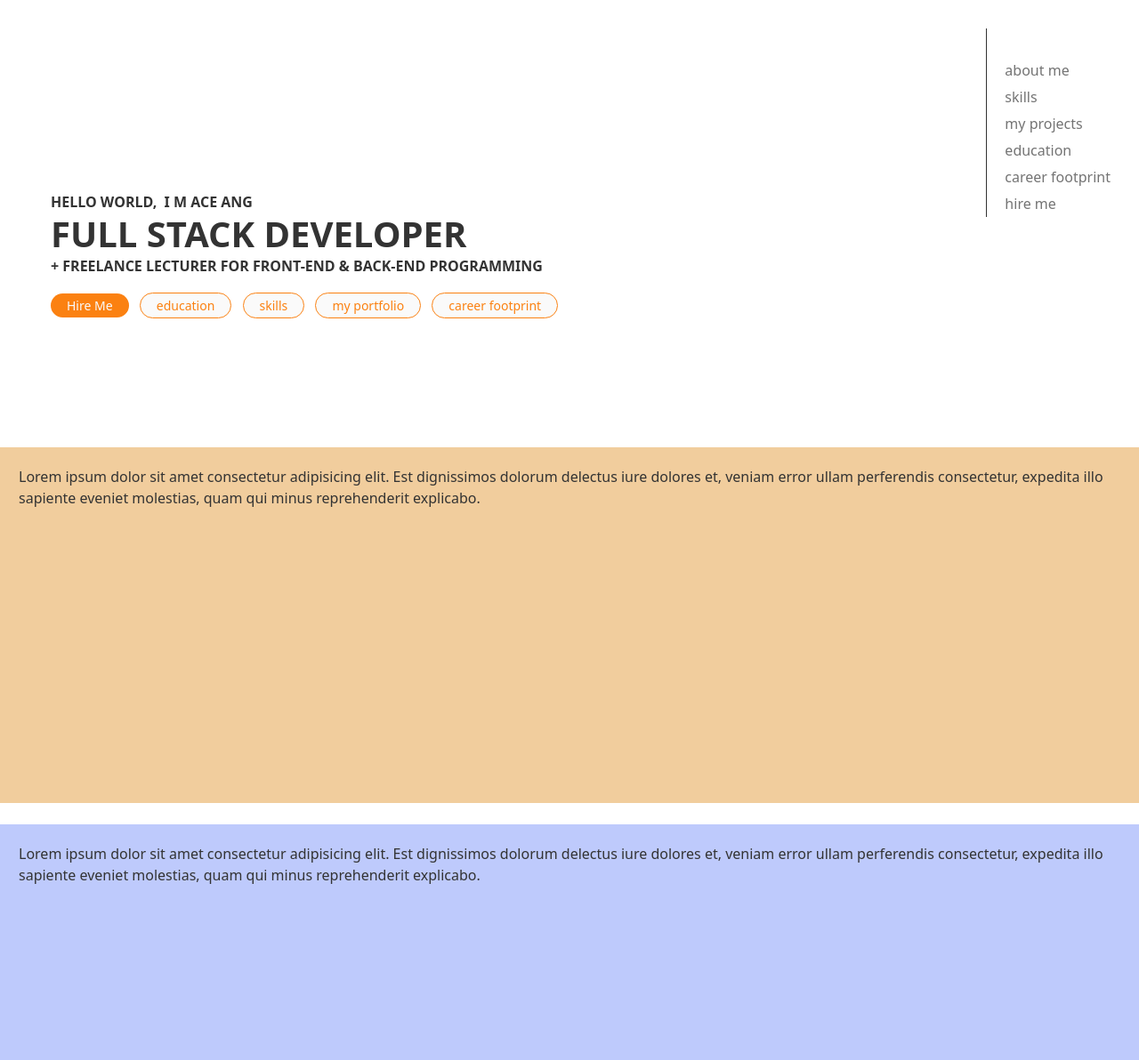
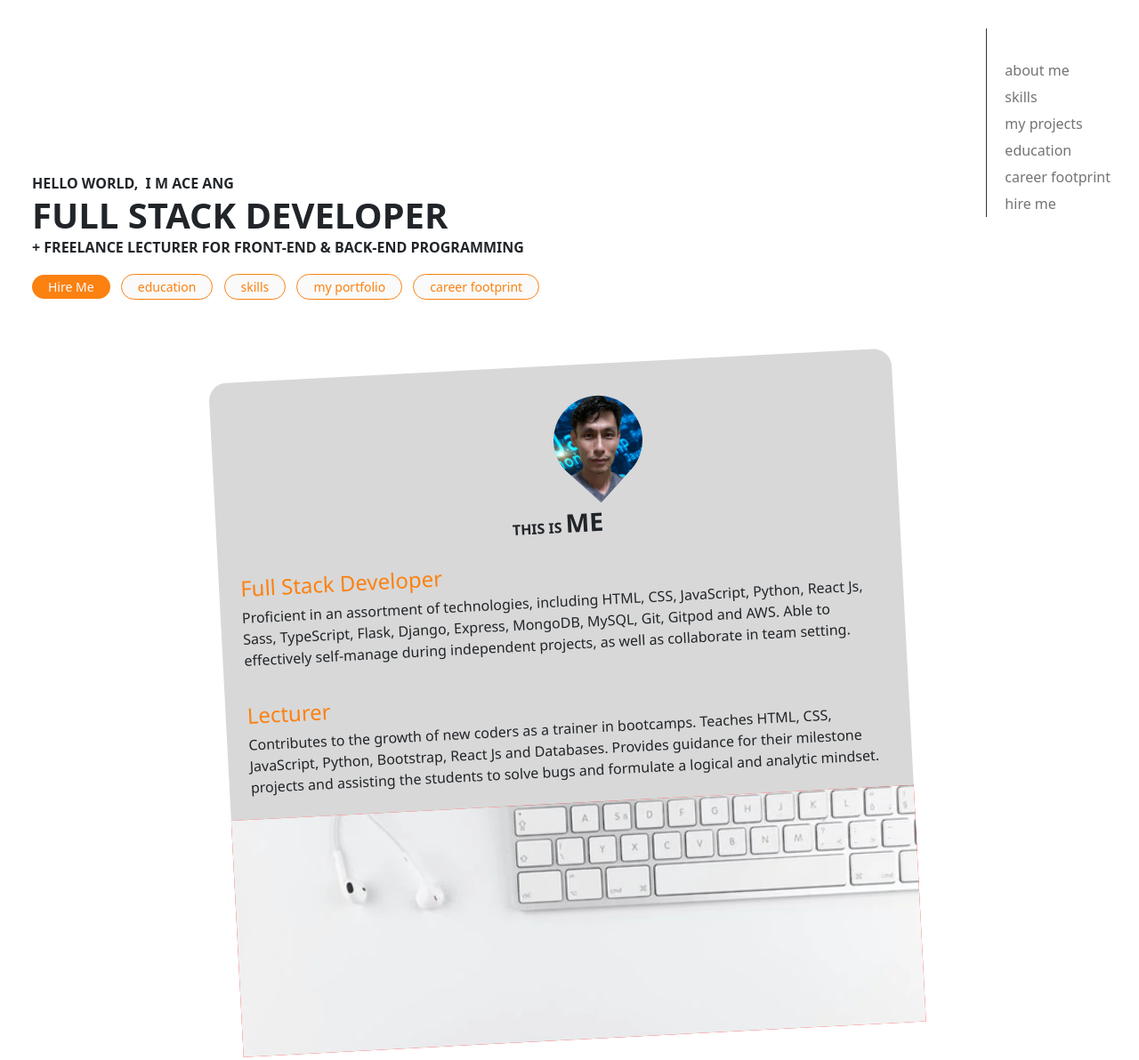
Before and after one commit to 99Ace/99Ace, a website: page index.html in a window 1280 px wide. Shown: the top 1192 px of the page at 89% size. Drawn offline with nearby package versions, Linux system fonts and the light colour scheme.

Commit message:
complete about me section, utilised CSS siblings, transform rotate, translate

```diff
--- a/index.html
+++ b/index.html
@@ -20,7 +20,7 @@
     <nav class="navbar navbar-expand-lg navbar-light">
         <div class="container-fluid">
             <a href="" class="navbar-brand">
-                <img src="images/me-bg-code.png" class="img-fluid" alt="">
+                <img src="images/me-bg-code.png" class="img-fluid" alt="a picture of Ace Ang">
             </a>
             <button class="ms-auto navbar-toggler border-0" type="button" data-bs-toggle="collapse"
                 data-bs-target="#navbarSupportedContent" aria-controls="navbarSupportedContent" aria-expanded="false"
@@ -88,12 +88,12 @@
             <p>+ FREELANCE LECTURER FOR FRONT-END <br class="d-lg-none">& BACK-END PROGRAMMING</p>
         </div>
         <div class="mt-3">
-            <a class="btn-sm btn-primary me-2">Hire Me</a>
-            <a class="btn-sm btn-outline-primary me-2 d-lg-none">email me</a>
-            <a class="btn-sm btn-outline-primary me-2 d-none d-lg-inline-block">education</a>
-            <a class="btn-sm btn-outline-primary me-2 d-none d-lg-inline-block">skills</a>
-            <a class="btn-sm btn-outline-primary me-2 d-none d-lg-inline-block">my portfolio</a>
-            <a class="btn-sm btn-outline-primary me-2 d-none d-lg-inline-block">career footprint</a>
+            <a class="btn-sm btn-ace me-2">Hire Me</a>
+            <a class="btn-sm btn-outline-ace me-2 d-lg-none">email me</a>
+            <a class="btn-sm btn-outline-ace me-2 d-none d-lg-inline-block">education</a>
+            <a class="btn-sm btn-outline-ace me-2 d-none d-lg-inline-block">skills</a>
+            <a class="btn-sm btn-outline-ace me-2 d-none d-lg-inline-block">my portfolio</a>
+            <a class="btn-sm btn-outline-ace me-2 d-none d-lg-inline-block">career footprint</a>
 
         </div>
         <div class="mini-nav">
@@ -104,12 +104,43 @@
         </div>
     </main>
 
+    <!-- About Me Section:  -->
+    <section id="about-me">
+        <div>
+            <div class="info">
+                <div class="text-center">
+                    <div class="marker">
+                        <img src="images/me-bg-code.png" alt="a picture of Ace Ang" class="img-fluid">
+                    </div>
+                    <h3 class="mt-3">THIS IS <span>ME</span></h3>
+                </div>
 
-    <section style="height: 50vh;background-color: rgb(241, 205, 157);">
-        Lorem ipsum dolor sit amet consectetur adipisicing elit. Est dignissimos dolorum delectus iure dolores et,
-        veniam error ullam perferendis consectetur, expedita illo sapiente eveniet molestias, quam qui minus
-        reprehenderit explicabo.
+                <div class="role">
+                    <h4 class="text-ace">Full Stack Developer</h4>
+                    <p>
+                        Proficient in an assortment of technologies, including HTML, CSS, JavaScript, Python, React Js,
+                        Sass, TypeScript, Flask, Django, Express, MongoDB, MySQL, Git, Gitpod and AWS. Able to
+                        effectively
+                        self-manage during independent projects, as well as collaborate in team setting.
+                    </p>
+                </div>
+                <div class="role">
+                    <h4 class="text-ace">Lecturer</h4>
+                    <p>
+                        Contributes to the growth of new coders as a trainer in bootcamps. Teaches HTML, CSS,
+                        JavaScript,
+                        Python, Bootstrap, React Js and Databases. Provides guidance for their milestone projects and
+                        assisting the students to solve bugs and formulate a logical and analytic mindset.
+                    </p>
+                </div>
+            </div>
+            <div>
+                <img src="images/keyboard.png" alt="image of a keyboard">
+            </div>
+        </div>
     </section>
+
+
     <section style="height: 50vh;background-color: rgb(190, 202, 252);">
         Lorem ipsum dolor sit amet consectetur adipisicing elit. Est dignissimos dolorum delectus iure dolores et,
         veniam error ullam perferendis consectetur, expedita illo sapiente eveniet molestias, quam qui minus
--- a/src/_base.scss
+++ b/src/_base.scss
@@ -1,27 +1,27 @@
 main, section {
-    padding: $base-padding;
-    color: $base-color-dark;
+    // padding: $base-padding;
+    // color: $base-color-dark;
     box-sizing: border-box;
     margin-top: $base-margin * 2;
 
 }
 @media (min-width:768px) {
     main, section {
-        padding: $base-padding *1.25;
+        // padding: $base-padding *1.25;
     }
 }
 @media (min-width:992px) {
     main, section {
-        padding: $base-padding *1.5;
+        // padding: $base-padding *1.5;
     }
 }
 @media (min-width:1200px) {
     main, section {
-        padding: $base-padding *1.75;
+        // padding: $base-padding *1.75;
     }
 }
 @media (min-width:1400px) {
     main, section {
-        padding: $base-padding * 2;
+        // padding: $base-padding * 2;
     }
 }
--- a/src/abstracts/_variables.scss
+++ b/src/abstracts/_variables.scss
@@ -12,7 +12,7 @@ $base-color-light : #FAFAFA;
 // color palette
 $colors : (
     "dark" : $base-color-dark,
-    "primary":$base-color-primary,
+    "ace":$base-color-primary,
     "github":$base-color-github,
     "muted":$base-color-muted,
     "base":$base-color-base,
--- a/src/index.scss
+++ b/src/index.scss
@@ -27,3 +27,4 @@
 
 // 6. pages
 @import './pages/main';
+@import './pages/about-me';
--- /dev/null
+++ b/src/pages/_about-me.scss
@@ -0,0 +1,72 @@
+#about-me {
+    & >div {
+        width: 95%;
+        margin-left: auto;
+        margin-right: auto;
+        .info {
+            background-color: $base-color-base;
+            border-radius: $base-border-radius $base-border-radius 0 0 ;
+            padding: $base-padding;
+
+            .marker {
+                width: 100px;
+                height: 100px;
+                border-radius: 50% 50% 50% 0;
+                transform: translateX(50px) rotate(-45deg);
+                overflow: hidden;
+                padding: 0;
+                margin: $base-margin*2 auto;
+
+            }
+            .marker + h3 {
+                font-size: $font-size-md;
+                font-weight: 700;
+                span{
+                    font-size : $font-size-xl;
+                }
+            }
+            .role {
+                margin-top: $base-margin;
+                padding: $base-padding;
+                p {
+                    margin-top: math.div($base-margin,2);
+                }
+            }
+        }
+        .info + div {
+            width: 100%;
+            background-color: red;
+            padding: 0;
+            img {
+                width: 100%;
+            }
+        }
+    }
+
+}
+@media (min-width: 768px){
+    #about-me {
+        & >div {
+            width: 80%;
+        }
+    }
+}
+@media (min-width: 992px){
+    #about-me {
+        & >div {
+            width: 60%;
+        }
+        .marker {
+            width: 200px;
+            height: 200px;
+            transform: rotate(-45deg) translateX(20px);
+        }
+        transform: rotate(-3deg) translateY(-50px);
+    }
+}
+@media (min-width: 1200px){
+
+}
+@media (min-width: 1400px){
+
+}
```
Also changed, not shown: css/index.css, images/keyboard.png (added).
